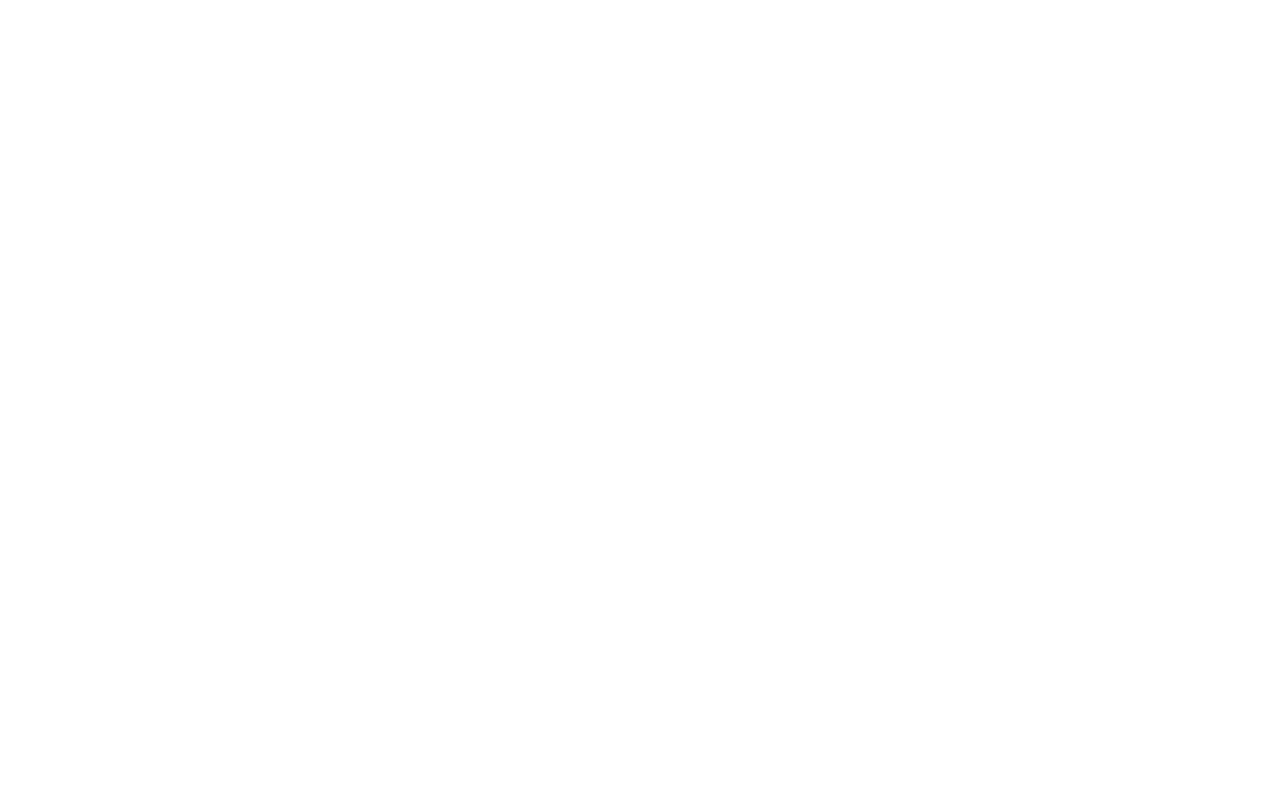
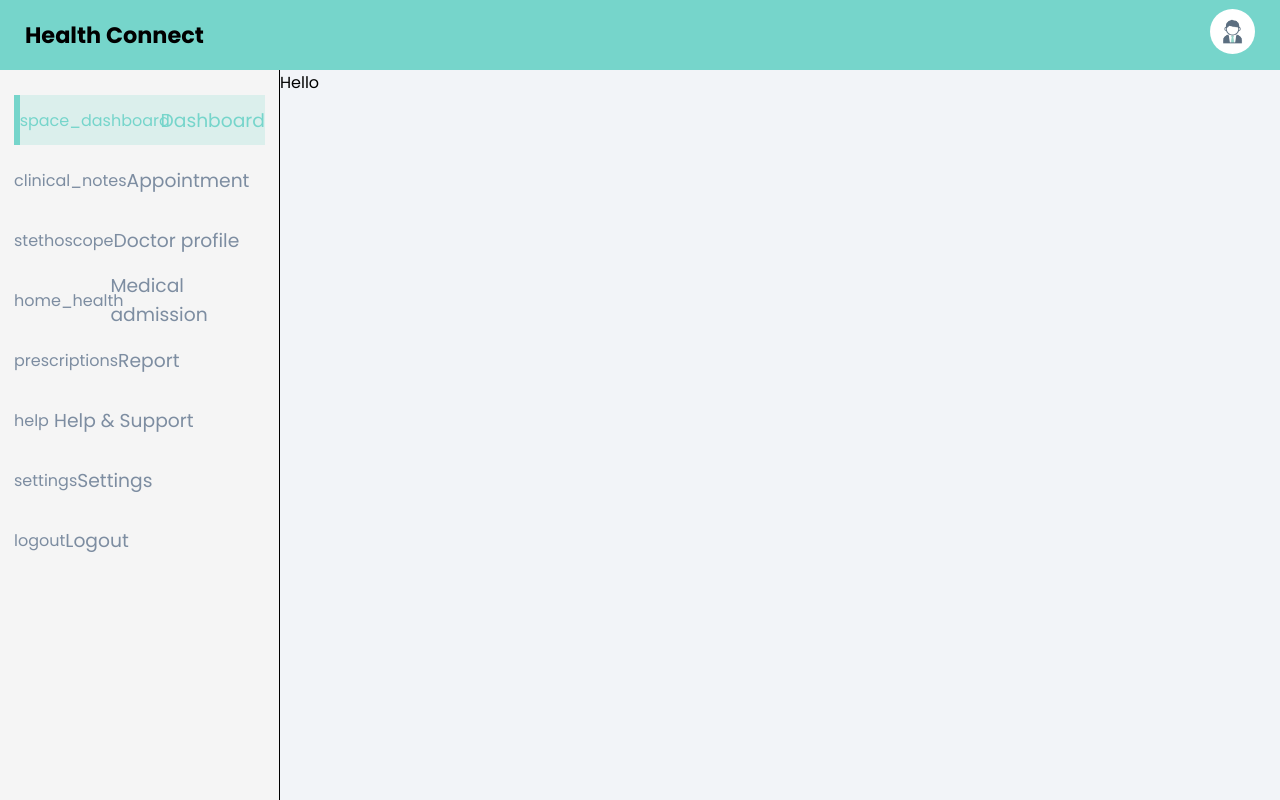
Before and after one commit to ShajeedHossain/Health-Connect, a React app in the folder frontend/health-connect/: page /dashboard/hospitalBooking in a window 1280 px wide. Before the commit this address had no page. Built offline with nearby package versions, Linux system fonts and the light colour scheme; the HTML template or start-up script is replaced by a standard one.

Commit message:
Hospital page added

```diff
--- a/frontend/health-connect/src/App.jsx
+++ b/frontend/health-connect/src/App.jsx
@@ -9,6 +9,7 @@ import { AuthContextProvider } from "./context/AuthContext";
 import Dashboard from "./components/pages/Dashboard";
 import Appointment from "./components/dashboard/pages/Appointment";
 import TakeAppointment from "./components/dashboard/TakeAppointment";
+import HospitalBooking from "./components/dashboard/pages/HospitalBooking";
 
 function App() {
     return (
@@ -35,6 +36,15 @@ function App() {
                             </Dashboard>
                         }
                     />
+
+                    <Route
+                        path="/dashboard/hospitalBooking"
+                        element={
+                            <Dashboard>
+                                <HospitalBooking />
+                            </Dashboard>
+                        }
+                    />
                     <Route path="signup" element={<Signup />} />
                     <Route path="login" element={<Login />} />
                     <Route
--- a/frontend/health-connect/src/components/dashboard/Sidebar.jsx
+++ b/frontend/health-connect/src/components/dashboard/Sidebar.jsx
@@ -30,7 +30,7 @@ export default function Sidebar() {
                         <h3>Doctor profile</h3>
                     </div>
                 </Link>
-                <Link to="/">
+                <Link to="/dashboard/hospitalBooking">
                     <div className={classes["sidebar-option"]}>
                         <span className="material-symbols-outlined">
                             home_health
--- /dev/null
+++ b/frontend/health-connect/src/components/dashboard/pages/HospitalBooking.jsx
@@ -0,0 +1,3 @@
+export default function HospitalBooking() {
+    return <div>Hello</div>;
+}
```
